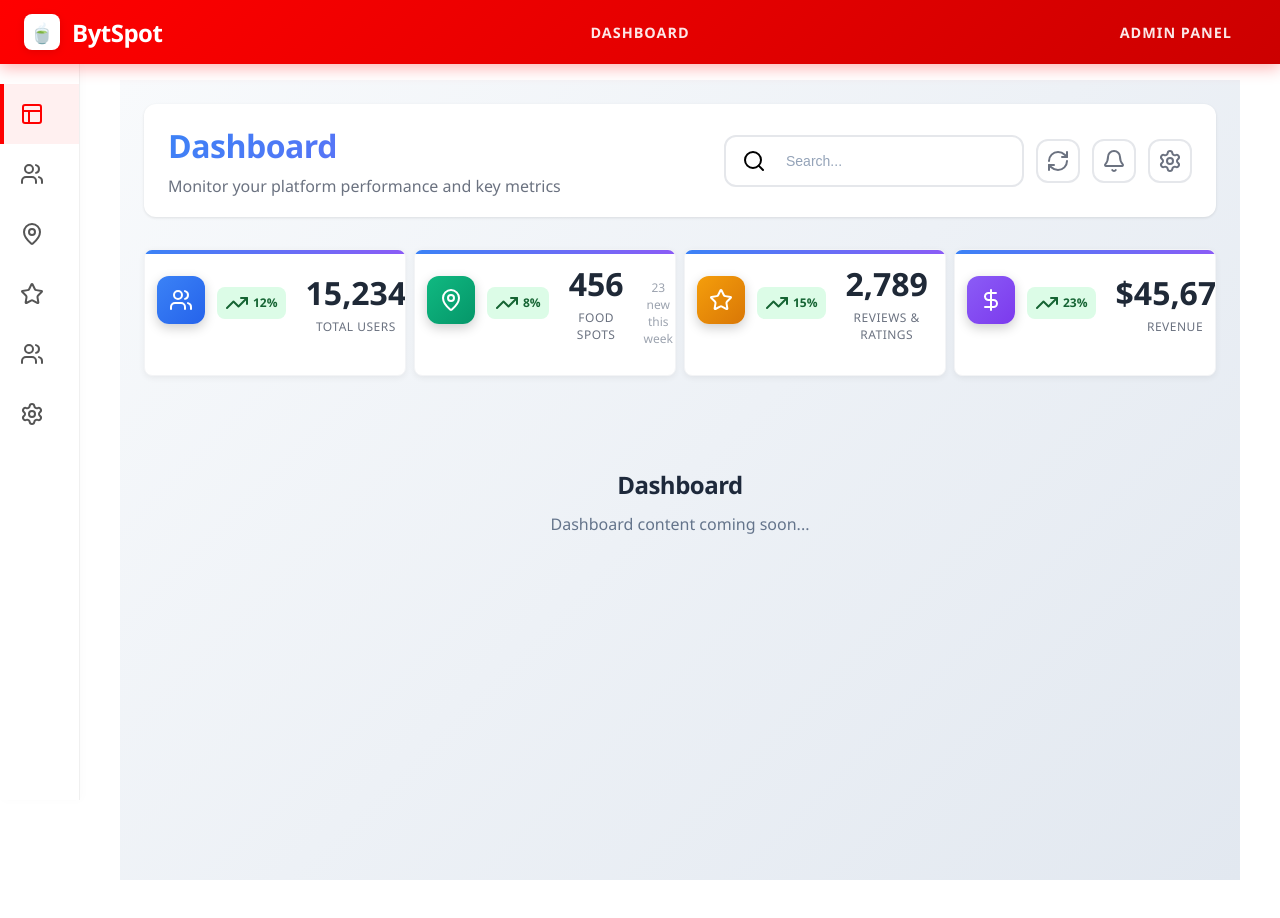
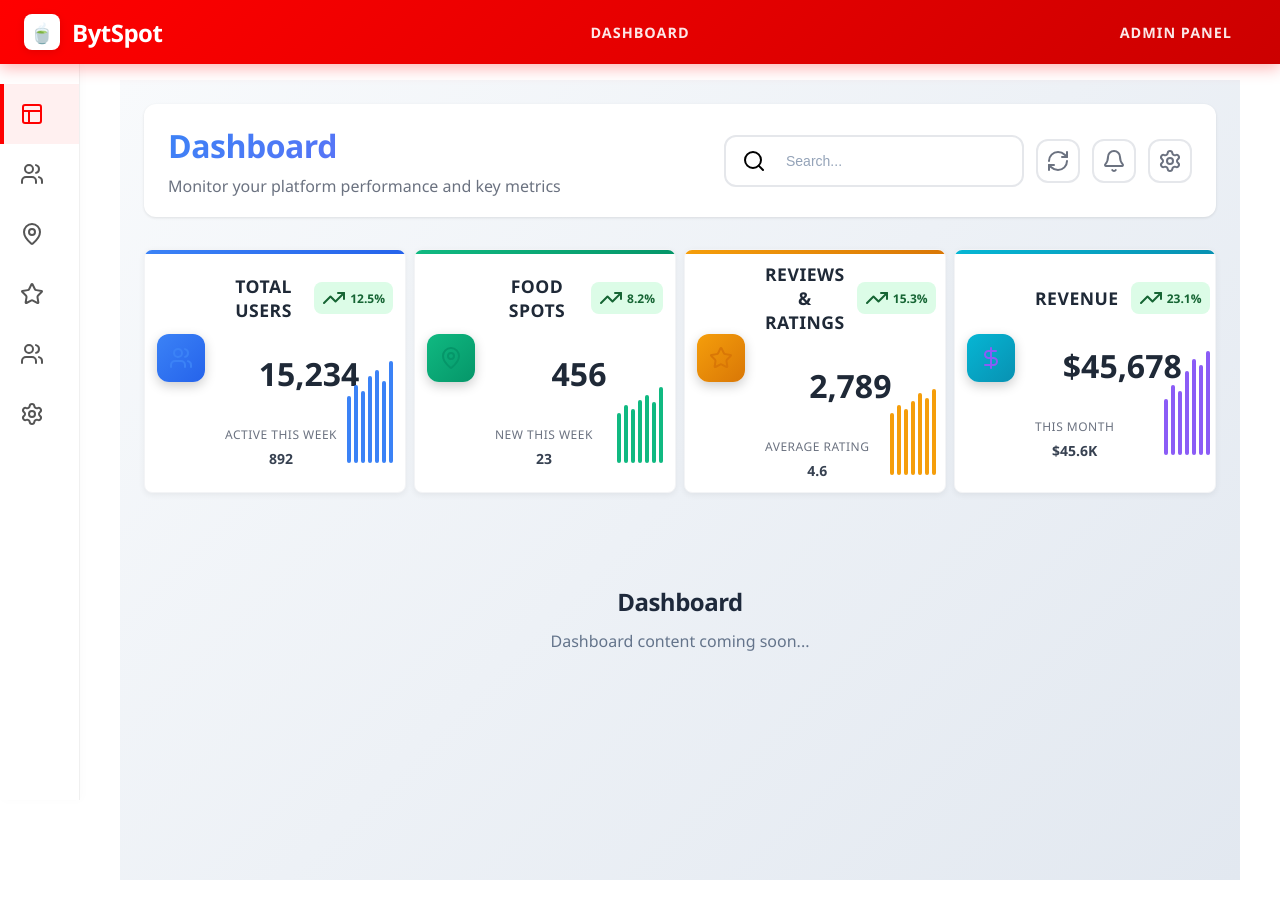
Before and after one commit to Sinxn-coder/chai-in, a React (Vite) app: page / in a window 1280 px wide. Built offline with nearby package versions, Linux system fonts and the light colour scheme.

Commit message:
Remake stats cards with better design and layout

```diff
--- a/src/DashboardPage.css
+++ b/src/DashboardPage.css
@@ -103,15 +103,15 @@
 
 .stats-grid {
   display: grid;
-  grid-template-columns: repeat(auto-fit, minmax(280px, 1fr));
+  grid-template-columns: repeat(auto-fit, minmax(320px, 1fr));
   gap: 24px;
 }
 
 .stat-card {
   background: white;
-  border-radius: 16px;
-  padding: 24px;
-  box-shadow: 0 4px 20px rgba(0, 0, 0, 0.08);
+  border-radius: 20px;
+  padding: 28px;
+  box-shadow: 0 8px 32px rgba(0, 0, 0, 0.08);
   border: 1px solid rgba(255, 255, 255, 0.2);
   position: relative;
   overflow: hidden;
@@ -128,9 +128,66 @@
   background: linear-gradient(90deg, #3b82f6, #8b5cf6);
 }
 
+.stat-card.primary::before {
+  background: linear-gradient(90deg, #3b82f6, #2563eb);
+}
+
+.stat-card.success::before {
+  background: linear-gradient(90deg, #10b981, #059669);
+}
+
+.stat-card.warning::before {
+  background: linear-gradient(90deg, #f59e0b, #d97706);
+}
+
+.stat-card.info::before {
+  background: linear-gradient(90deg, #8b5cf6, #7c3aed);
+}
+
 .stat-card:hover {
-  transform: translateY(-4px);
-  box-shadow: 0 8px 30px rgba(0, 0, 0, 0.12);
+  transform: translateY(-8px);
+  box-shadow: 0 16px 64px rgba(0, 0, 0, 0.15);
+}
+
+.stat-icon-wrapper {
+  display: flex;
+  justify-content: center;
+  margin-bottom: 20px;
+}
+
+.stat-icon {
+  width: 64px;
+  height: 64px;
+  border-radius: 16px;
+  display: flex;
+  align-items: center;
+  justify-content: center;
+  background: linear-gradient(135deg, #f8fafc, #e2e8f0);
+  color: #6b7280;
+}
+
+.stat-card.primary .stat-icon {
+  background: linear-gradient(135deg, #dbeafe, #bfdbfe);
+  color: #3b82f6;
+}
+
+.stat-card.success .stat-icon {
+  background: linear-gradient(135deg, #d1fae5, #bbf7d0);
+  color: #059669;
+}
+
+.stat-card.warning .stat-icon {
+  background: linear-gradient(135deg, #fed7aa, #fde68a);
+  color: #d97706;
+}
+
+.stat-card.info .stat-icon {
+  background: linear-gradient(135deg, #ddd6fe, #bfdbfe);
+  color: #8b5cf6;
+}
+
+.stat-content {
+  text-align: center;
 }
 
 .stat-header {
@@ -140,71 +197,87 @@
   margin-bottom: 16px;
 }
 
-.stat-icon {
-  width: 48px;
-  height: 48px;
-  border-radius: 12px;
-  display: flex;
-  align-items: center;
-  justify-content: center;
-  color: white;
-}
-
-.stat-icon.user-stat {
-  background: linear-gradient(135deg, #3b82f6, #2563eb);
-}
-
-.stat-icon.spots-stat {
-  background: linear-gradient(135deg, #10b981, #059669);
-}
-
-.stat-icon.reviews-stat {
-  background: linear-gradient(135deg, #f59e0b, #d97706);
-}
-
-.stat-icon.revenue-stat {
-  background: linear-gradient(135deg, #8b5cf6, #7c3aed);
+.stat-label {
+  font-size: 16px;
+  font-weight: 600;
+  color: #1f2937;
+  margin: 0;
 }
 
 .stat-change {
   display: flex;
   align-items: center;
+  gap: 6px;
+  padding: 6px 12px;
+  border-radius: 20px;
+  font-size: 13px;
+  font-weight: 600;
+}
+
+.stat-change.positive {
+  background: linear-gradient(135deg, #dcfce7, #bbf7d0);
+  color: #166534;
+}
+
+.stat-value {
+  font-size: 36px;
+  font-weight: 800;
+  color: #1f2937;
+  margin: 0 0 20px 0;
+  line-height: 1;
+}
+
+.stat-footer {
+  display: flex;
+  justify-content: space-between;
+  align-items: center;
+  margin-top: 20px;
+}
+
+.stat-detail {
+  display: flex;
+  flex-direction: column;
+  align-items: center;
   gap: 4px;
-  padding: 4px 8px;
-  border-radius: 8px;
-  font-size: 12px;
-  font-weight: 600;
-}
-
-.stat-change.positive {
-  background: #dcfce7;
-  color: #166534;
-}
-
-.stat-body {
-  margin-bottom: 16px;
-}
-
-.stat-value {
-  font-size: 32px;
-  font-weight: 700;
-  color: #1f2937;
-  margin: 0 0 4px 0;
-}
-
-.stat-label {
-  font-size: 14px;
-  color: #6b7280;
-  margin: 0;
-}
-
-.stat-footer {
+}
+
+.detail-label {
   font-size: 12px;
   color: #9ca3af;
-}
-
-.stat-detail {
   font-weight: 500;
+}
+
+.detail-value {
+  font-size: 14px;
+  font-weight: 700;
+  color: #374151;
+}
+
+.stat-sparkline {
+  display: flex;
+  align-items: flex-end;
+  gap: 3px;
+  height: 32px;
+  justify-content: center;
+}
+
+.sparkline-bar {
+  width: 4px;
+  background: #3b82f6;
+  border-radius: 2px;
+  transition: all 0.3s ease;
+}
+
+.sparkline-bar.success {
+  background: #10b981;
+}
+
+.sparkline-bar.warning {
+  background: #f59e0b;
+}
+
+.sparkline-bar.info {
+  background: #8b5cf6;
 }
 
 /* Dashboard Empty */
--- a/src/DashboardPage.jsx
+++ b/src/DashboardPage.jsx
@@ -53,79 +53,119 @@ const DashboardPage = () => {
       {/* Stats Cards Section */}
       <div className="stats-section">
         <div className="stats-grid">
-          <div className="stat-card">
+          <div className="stat-card primary">
+            <div className="stat-icon-wrapper">
+              <div className="stat-icon">
+                <Users className="w-6 h-6" />
+              </div>
+            </div>
+            <div className="stat-content">
               <div className="stat-header">
-              <div className="stat-icon user-stat">
-                <Users className="w-5 h-5" />
-              </div>
+                <h3 className="stat-label">Total Users</h3>
                 <div className="stat-change positive">
                   <TrendingUp className="w-4 h-4" />
-                <span>12%</span>
+                  <span>12.5%</span>
                 </div>
               </div>
-            <div className="stat-body">
-              <h3 className="stat-value">{stats.users.toLocaleString()}</h3>
-              <p className="stat-label">Total Users</p>
+              <div className="stat-value">{stats.users.toLocaleString()}</div>
+              <div className="stat-footer">
+                <div className="stat-detail">
+                  <span className="detail-label">Active this week</span>
+                  <span className="detail-value">892</span>
                 </div>
-            <div className="stat-footer">
-              <span className="stat-detail">892 active this week</span>
+                <div className="stat-sparkline">
+                  {[45, 52, 48, 58, 62, 55, 68].map((value, index) => (
+                    <div key={index} className="sparkline-bar" style={{ height: `${value * 1.5}px` }}></div>
+                  ))}
+                </div>
+              </div>
             </div>
           </div>
 
-          <div className="stat-card">
+          <div className="stat-card success">
+            <div className="stat-icon-wrapper">
+              <div className="stat-icon">
+                <MapPin className="w-6 h-6" />
+              </div>
+            </div>
+            <div className="stat-content">
               <div className="stat-header">
-              <div className="stat-icon spots-stat">
-                <MapPin className="w-5 h-5" />
-              </div>
+                <h3 className="stat-label">Food Spots</h3>
                 <div className="stat-change positive">
                   <TrendingUp className="w-4 h-4" />
-                <span>8%</span>
+                  <span>8.2%</span>
                 </div>
               </div>
-            <div className="stat-body">
-              <h3 className="stat-value">{stats.spots.toLocaleString()}</h3>
-              <p className="stat-label">Food Spots</p>
+              <div className="stat-value">{stats.spots.toLocaleString()}</div>
+              <div className="stat-footer">
+                <div className="stat-detail">
+                  <span className="detail-label">New this week</span>
+                  <span className="detail-value">23</span>
                 </div>
-            <div className="stat-footer">
-              <span className="stat-detail">23 new this week</span>
+                <div className="stat-sparkline">
+                  {[28, 32, 30, 35, 38, 34, 42].map((value, index) => (
+                    <div key={index} className="sparkline-bar success" style={{ height: `${value * 1.8}px` }}></div>
+                  ))}
+                </div>
+              </div>
             </div>
           </div>
 
-          <div className="stat-card">
+          <div className="stat-card warning">
+            <div className="stat-icon-wrapper">
+              <div className="stat-icon">
+                <Star className="w-6 h-6" />
+              </div>
+            </div>
+            <div className="stat-content">
               <div className="stat-header">
-              <div className="stat-icon reviews-stat">
-                <Star className="w-5 h-5" />
-              </div>
+                <h3 className="stat-label">Reviews & Ratings</h3>
                 <div className="stat-change positive">
                   <TrendingUp className="w-4 h-4" />
-                <span>15%</span>
+                  <span>15.3%</span>
                 </div>
               </div>
-            <div className="stat-body">
-              <h3 className="stat-value">{stats.reviews.toLocaleString()}</h3>
-              <p className="stat-label">Reviews & Ratings</p>
+              <div className="stat-value">{stats.reviews.toLocaleString()}</div>
+              <div className="stat-footer">
+                <div className="stat-detail">
+                  <span className="detail-label">Average rating</span>
+                  <span className="detail-value">4.6</span>
                 </div>
-            <div className="stat-footer">
-              <span className="stat-detail">4.6 average rating</span>
+                <div className="stat-sparkline">
+                  {[52, 58, 55, 62, 68, 64, 72].map((value, index) => (
+                    <div key={index} className="sparkline-bar warning" style={{ height: `${value * 1.2}px` }}></div>
+                  ))}
+                </div>
+              </div>
             </div>
           </div>
 
-          <div className="stat-card">
+          <div className="stat-card info">
+            <div className="stat-icon-wrapper">
+              <div className="stat-icon">
+                <DollarSign className="w-6 h-6" />
+              </div>
+            </div>
+            <div className="stat-content">
               <div className="stat-header">
-              <div className="stat-icon revenue-stat">
-                <DollarSign className="w-5 h-5" />
-              </div>
+                <h3 className="stat-label">Revenue</h3>
                 <div className="stat-change positive">
                   <TrendingUp className="w-4 h-4" />
-                <span>23%</span>
+                  <span>23.1%</span>
                 </div>
               </div>
-            <div className="stat-body">
-              <h3 className="stat-value">${stats.revenue.toLocaleString()}</h3>
-              <p className="stat-label">Revenue</p>
+              <div className="stat-value">${stats.revenue.toLocaleString()}</div>
+              <div className="stat-footer">
+                <div className="stat-detail">
+                  <span className="detail-label">This month</span>
+                  <span className="detail-value">$45.6K</span>
                 </div>
-            <div className="stat-footer">
-              <span className="stat-detail">This month</span>
+                <div className="stat-sparkline">
+                  {[28, 35, 32, 42, 48, 45, 52].map((value, index) => (
+                    <div key={index} className="sparkline-bar info" style={{ height: `${value * 2.0}px` }}></div>
+                  ))}
+                </div>
+              </div>
             </div>
           </div>
         </div>
```
Lines whose indentation alone changed are shown as unchanged.
